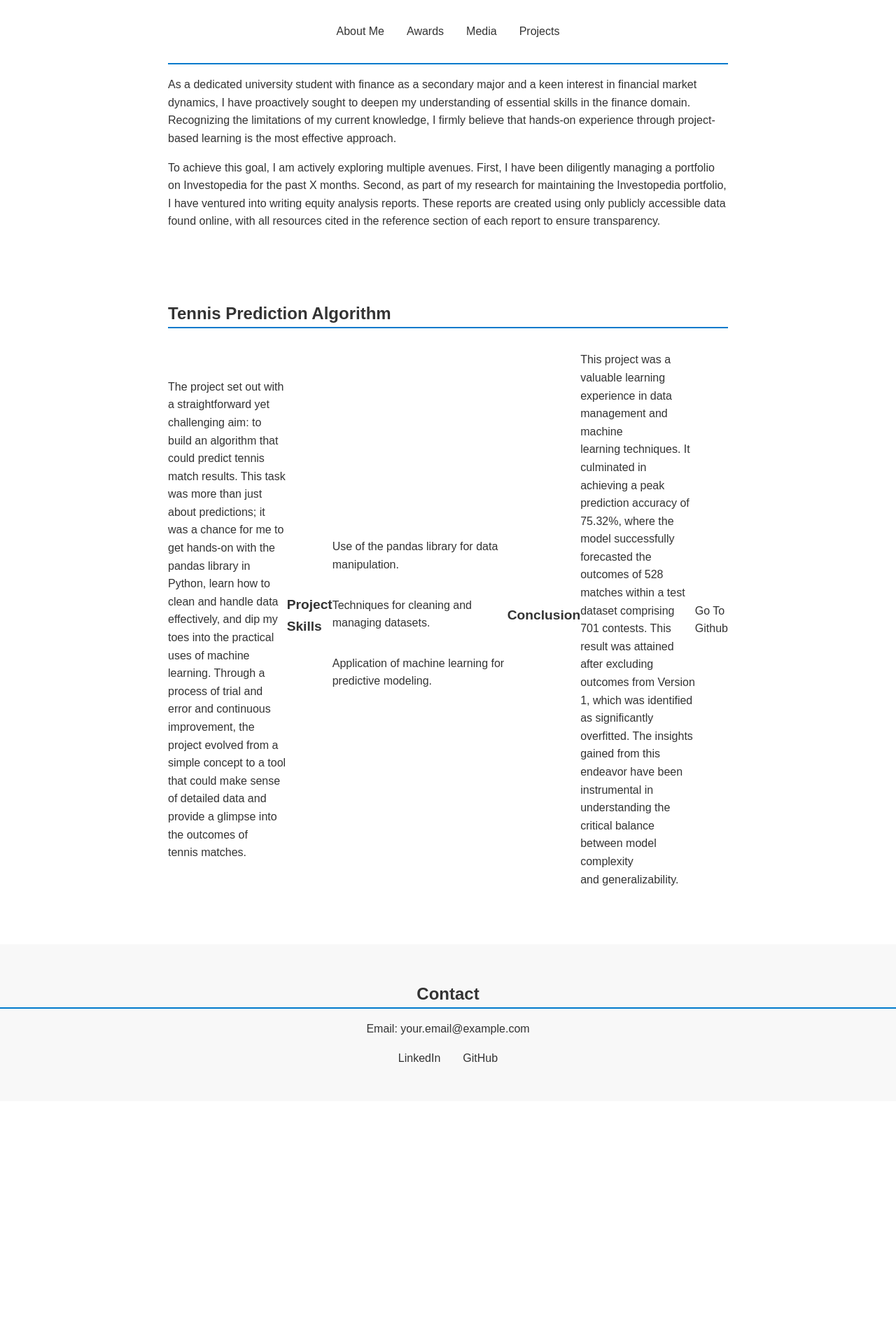
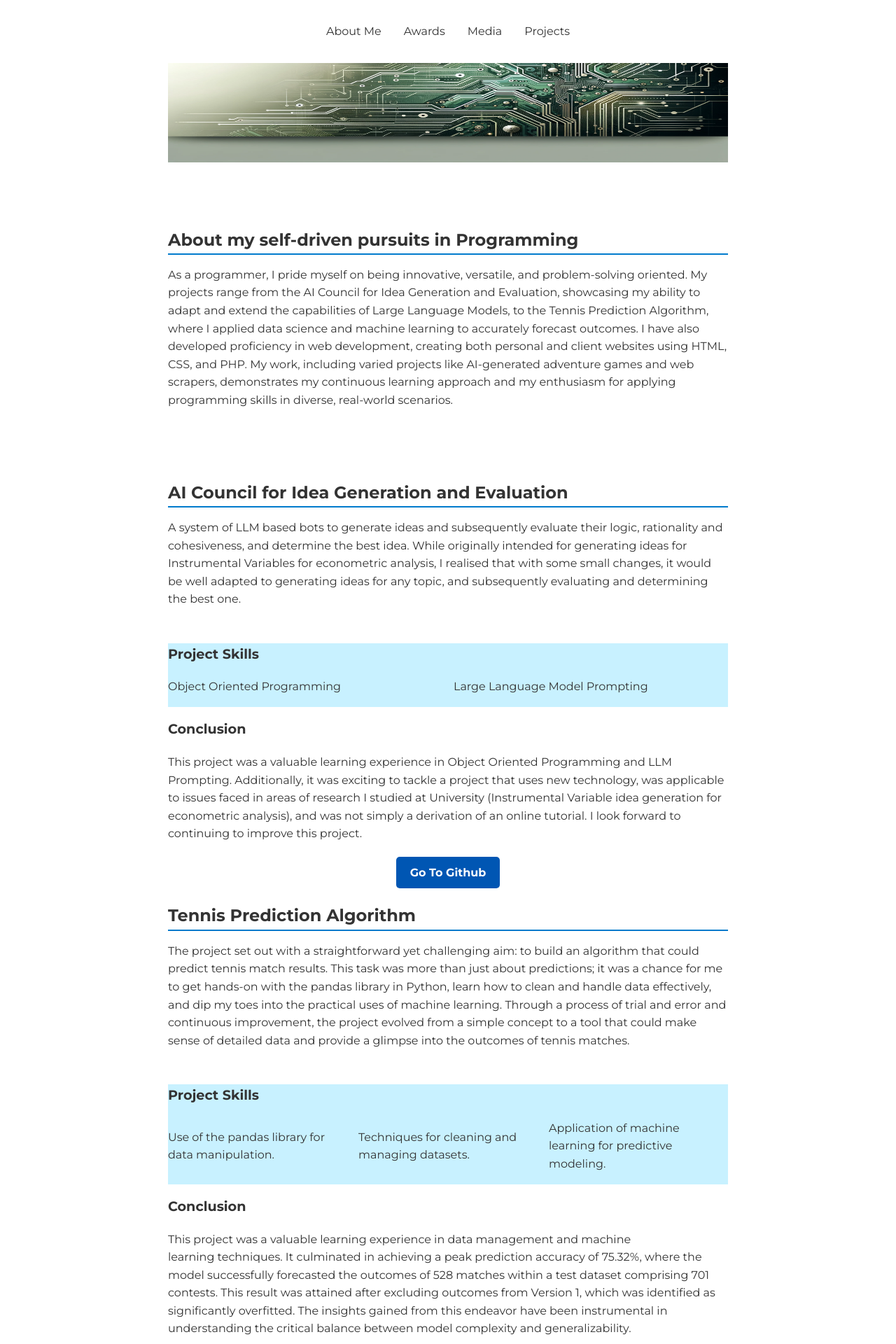
Before and after one commit to SurvivingJ/SurvivingJ.github.io, a PHP site: page /programming.html in a window 1280 px wide. Shown: the top 1920 px of the page at 70% size. Before the commit the page ends 1517 px from the top, so only its background shows below. Run offline with PHP 8.4, Linux system fonts and the light colour scheme.

Commit message:
Website updates

```diff
--- a/programming.html
+++ b/programming.html
@@ -6,6 +6,7 @@
   <title>James McBurnie</title>
   <!-- Add your CSS file here -->
   <link rel="stylesheet" href="styles.css">
+  <link href="https://fonts.googleapis.com/css2?family=Montserrat:wght@400;700&display=swap" rel="stylesheet">
 </head>
 <body>
   <!-- Navigation -->
@@ -21,52 +22,97 @@
   </header>
 
   <!-- About Me -->
+  <section id="banner">
+    <img src="images/programming-banner.png"/>
+  </section>
   <section id="about-me">
     <h2>About my self-driven pursuits in Programming</h2>
-    <p>As a dedicated university student with finance as a secondary major and a keen interest in financial market dynamics,
-        I have proactively sought to deepen my understanding of essential skills in the finance domain.
-        Recognizing the limitations of my current knowledge, I firmly believe that hands-on experience through project-based learning is the most effective approach.</p>
-        <p> To achieve this goal, I am actively exploring multiple avenues. First, I have been diligently managing a portfolio on Investopedia for the past X months.
-            Second, as part of my research for maintaining the Investopedia portfolio, I have ventured into writing equity analysis reports.
-            These reports are created using only publicly accessible data found online, with all resources cited in the reference section of each report to ensure transparency.</p>
+    <p>
+      As a programmer, I pride myself on being innovative, versatile, and problem-solving oriented.
+      My projects range from the AI Council for Idea Generation and Evaluation, showcasing my ability to adapt and extend the capabilities of Large Language Models,
+      to the Tennis Prediction Algorithm, where I applied data science and machine learning to accurately forecast outcomes. I have also developed proficiency in web development,
+      creating both personal and client websites using HTML, CSS, and PHP. My work, including varied projects like AI-generated adventure games and web scrapers,
+      demonstrates my continuous learning approach and my enthusiasm for applying programming skills in diverse, real-world scenarios.</p>
   </section>
 
   <!-- Media -->
   <section id="projects">
+    <h2>AI Council for Idea Generation and Evaluation</h2>
+        <p>A system of LLM based bots to generate ideas and subsequently evaluate their logic, rationality and cohesiveness, and determine the best idea. While originally
+          intended for generating ideas for Instrumental Variables for econometric analysis, I realised that with some small changes, it would be well adapted to generating
+          ideas for any topic, and subsequently evaluating and determining the best one.
+        </p>
+        <br>
+        <div class="project-skills">
+        <h3> Project Skills </h3>
+            <ul>
+                <li> Object Oriented Programming</li>
+                <li> Large Language Model Prompting</li>
+            </ul>
+        </div>
+        <h3> Conclusion </h3>
+        <p>This project was a valuable learning experience in Object Oriented Programming and LLM Prompting.
+          Additionally, it was exciting to tackle a project that uses new technology, was applicable to issues faced in areas of research I studied at University (Instrumental Variable
+          idea generation for econometric analysis), and was not simply a derivation of an online tutorial. I look forward to continuing to improve this project.
+        </p>
+        <div class="cta-container">
+          <a class="cta-button" href="https://github.com/SurvivingJ/AI-Council-Ideas-Debate/tree/main">Go To Github</a>
+        </div>
     <h2>Tennis Prediction Algorithm</h2>
-    <ul>
-      <!-- Add your projects here -->
-      <li>
         <p>The project set out with a straightforward yet challenging aim: to build an algorithm that could predict tennis match results.
             This task was more than just about predictions; it was a chance for me to get hands-on with the pandas library in Python,
             learn how to clean and handle data effectively, and dip my toes into the practical uses of machine learning.
             Through a process of trial and error and continuous improvement, the project evolved from a simple concept to a tool that could make sense of detailed data and
             provide a glimpse into the outcomes of tennis&nbsp;matches. </p>
         <br>
+        <div class="project-skills">
         <h3> Project Skills </h3>
             <ul>
-                <li> Use of the pandas library for data manipulation.
-                <li> Techniques for cleaning and managing datasets.
-                <li> Application of machine learning for predictive modeling.
+                <li> Use of the pandas library for data manipulation.</li>
+                <li> Techniques for cleaning and managing datasets.</li>
+                <li> Application of machine learning for predictive modeling.</li>
             </ul>
+        </div>
         <h3> Conclusion </h3>
         <p>This project was a valuable learning experience in data management and machine learning&nbsp;techniques.
             It culminated in achieving a peak prediction accuracy of 75.32%, where the model successfully forecasted the outcomes of 528 matches within a test dataset comprising 701 contests.
             This result was attained after excluding outcomes from Version 1, which was identified as significantly overfitted.
             The insights gained from this endeavor have been instrumental in understanding the critical balance between model complexity and&nbsp;generalizability.
         </p>
-        <a href="https://github.com/SurvivingJ/TennisPrediction/tree/master" target="_blank">Go To Github</a>
-      </li>
-    </ul>
+        <div class="cta-container">
+          <a class="cta-button" href="https://github.com/SurvivingJ/TennisPrediction/tree/master">Go To Github</a>
+        </div>
+    <h2>Website Construction</h2>
+        <p>Firstly, this personal website was built completely by me, giving me a great chance to improve my skills with HTML and CSS. I also originally created a version that used PHP to
+          give myself experience using that too.
+          Additionally, I developed a comprehensive website for a local beauty salon, utilizing HTML, CSS, and PHP.
+          This project involved constructing the site from scratch, closely aligning its design with the salon's existing brand identity.
+
+        </p>
+        <br>
+        <div class="project-skills">
+        <h3> Project Skills </h3>
+            <ul>
+                <li> HTML </li>
+                <li> CSS </li>
+                <li> PHP </li>
+            </ul>
+        </div>
+        <h3> Conclusion </h3>
+        <p>My work on the Cohr beauty salon website taught me many lessons about building maintainable websites and working to fulfill a client's wishes.
+        </p>
+        <div class="cta-container">
+          <a class="cta-button" href="https://cohrskinbeauty.com.au/">Go To The Cohr Website</a>
+        </div>
   </section>
 
   <!-- Contact -->
   <footer>
     <h2>Contact</h2>
-    <p>Email: <a href="mailto:your.email@example.com">your.email@example.com</a></p>
+    <p>Email: <a href="mailto:jamesccmcb@gmail.com">jamesccmcb@gmail.com</a></p>
     <ul>
       <!-- Add your social media links here -->
-      <li><a href="https://linkedin.com/in/yourprofile" target="_blank">LinkedIn</a></li>
-      <li><a href="https://github.com/yourusername" target="_blank">GitHub</a></li>
+      <li><a href="https://www.linkedin.com/in/james-cc-mcburnie/" target="_blank">LinkedIn</a></li>
+      <li><a href="https://github.com/SurvivingJ" target="_blank">GitHub</a></li>
     </ul>
   </footer>
--- a/styles.css
+++ b/styles.css
@@ -1,11 +1,22 @@
 /* General Styles */
 body {
-    font-family: 'Arial', sans-serif;
+  font-family: 'Montserrat', sans-serif;
     line-height: 1.6;
     color: #333;
     margin: 0;
     padding: 0;
   }
+
+  h1 {
+    font-family: 'Montserrat', sans-serif;
+    font-weight: 700; /* Use 700 for bold */
+  }
+
+  p {
+    font-family: 'Montserrat', sans-serif;
+    font-weight: 400; /* Use 400 for regular weight */
+  }
+
 
   img {
     max-width: 100%;
@@ -226,3 +237,47 @@ div.cta-container a.cta-button {
 div.cta-container a.cta-button:hover {
   background-color: #003d82; /* Darker blue on hover for visual feedback */
 }
+
+/* Finance Page */
+/* Investopedia Portfolio Image */
+.investopedia-portfolio {
+  justify-content: center;
+}
+
+/* Equity Reports Section Styles */
+#equity-reports-section li {
+  display: flex;
+  align-items: center;
+  justify-content: space-between; /* Distribute space between items */
+  margin-bottom: 1rem; /* Add space between each report */
+}
+
+#equity-reports-section img {
+  flex-shrink: 0; /* Prevent the image from shrinking */
+  margin-right: 15px; /* Space between image and text */
+  width: 250px; /* Adjust as needed */
+  height: auto;
+  max-width: none;
+}
+
+#equity-reports-section h3 {
+  margin-top: 0;
+  margin-right: 15px; /* Space between text and button */
+  flex-grow: 1; /* Allow the text to take up remaining space */
+}
+
+#equity-reports-section .cta-container {
+  text-align: center;
+  margin-top: 0;
+  flex-shrink: 0; /* Prevent the button container from shrinking */
+}
+
+/* Programming Projects Page */
+.project-skills {
+  background-color: rgb(200, 241, 255);
+}
+
+#banner img{
+  height: 200px;
+  width:100%;
+}
```
Also changed, not shown: finance.html (+24 -16 lines), index.html (+8 -1 lines), finance/portfolio-data/PastInvestopediaPortfolioUpdates/performance-history-2023-05-01.csv (renamed from finance/portfolio-data/performance-history-2023-05-01.csv), finance/portfolio-data/PastInvestopediaPortfolioUpdates/trade-history-2023-05-01.csv (renamed from finance/portfolio-data/trade-history-2023-05-01.csv), images/PastInvestopediaPortfolioUpdates/investopedia-portfolio.PNG (renamed from images/investopedia-portfolio.PNG), images/finance-banner.png (added), images/investopedia-portfolio-26-11-23.PNG (renamed from images/investopedia-portfolio2.PNG), images/programming-banner.png (added), 4 other files.
